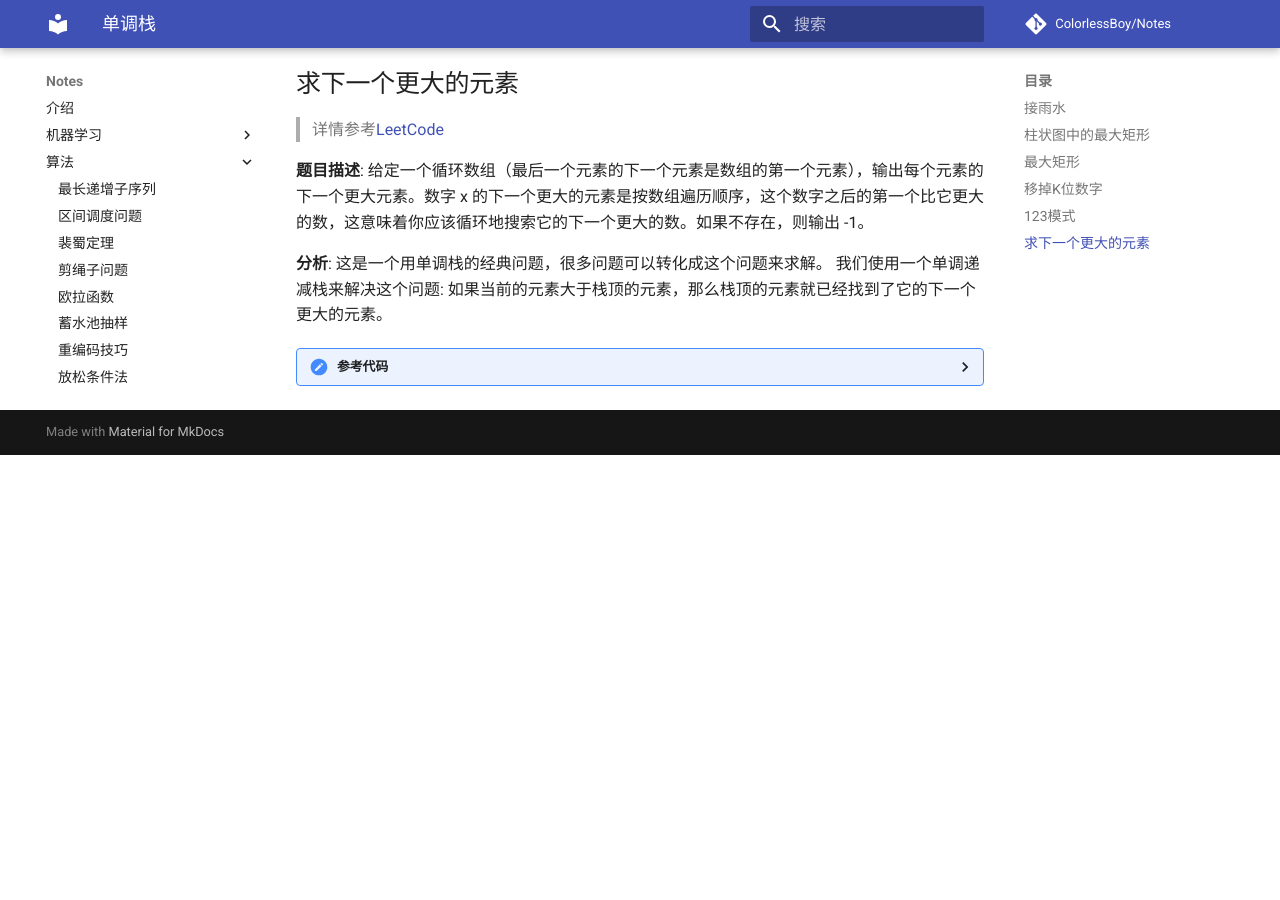
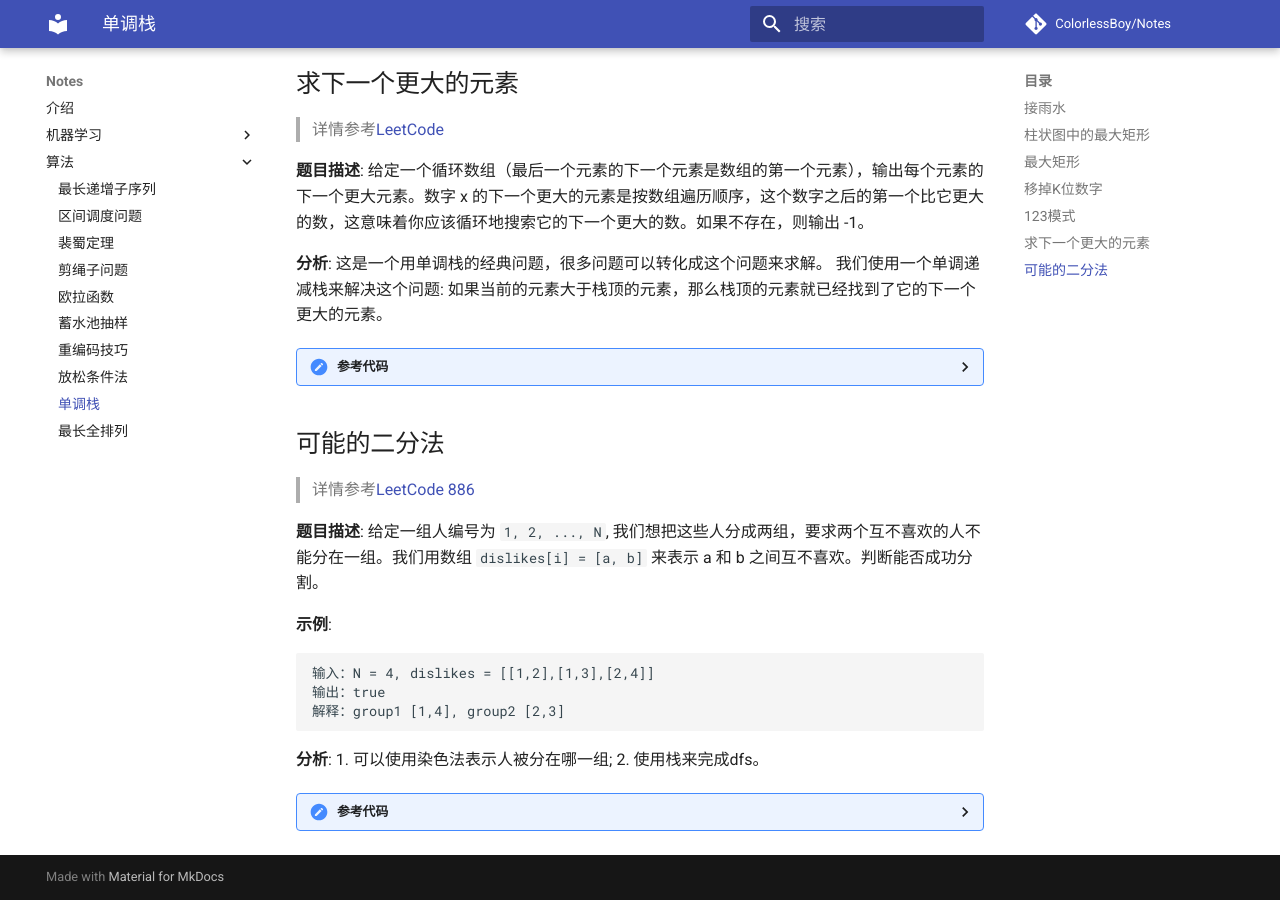
Before and after one commit to ColorlessBoy/Notes, an MkDocs documentation site: the page built from docs/Algorithms/09-单调栈.md, in a window 1280 px wide and 900 px high, scrolled down 3414 px. Built offline with MkDocs 1.6.1 and Material for MkDocs 9.7.7, drawn with Linux system fonts in a browser that asks for light colours; formulas are drawn with MathJax 3; comment, search, counter and statistics services are not loaded; before the commit the page ends 3869 px from its top, so only the background shows below that.

Commit message:
单调栈

````diff
--- a/docs/Algorithms/09-单调栈.md
+++ b/docs/Algorithms/09-单调栈.md
@@ -292,3 +292,55 @@
         }
     };
     ```
+
+## 可能的二分法
+> 详情参考[LeetCode 886](https://leetcode-cn.com/problems/possible-bipartition/)
+
+**题目描述**:
+给定一组人编号为 `1, 2, ..., N`, 我们想把这些人分成两组，要求两个互不喜欢的人不能分在一组。我们用数组 `dislikes[i] = [a, b]` 来表示 a 和 b 之间互不喜欢。判断能否成功分割。
+
+**示例**:
+```
+输入：N = 4, dislikes = [[1,2],[1,3],[2,4]]
+输出：true
+解释：group1 [1,4], group2 [2,3]
+```
+
+**分析**:
+1. 可以使用染色法表示人被分在哪一组;
+2. 使用栈来完成dfs。
+
+???参考代码
+    ```
+    class Solution {
+    public:
+        bool possibleBipartition(int N, vector<vector<int>>& dislikes) {
+            vector<vector<int>> graph(N+1);
+            vector<int> color(N+1, 0); // 使用 +1/-1表示两类
+            for(auto edge: dislikes) {
+                graph[edge[0]].push_back(edge[1]);
+                graph[edge[1]].push_back(edge[0]);
+            }
+            for(int i = 1; i <= N; ++i) {
+                if(color[i] != 0) continue;
+                stack<int> s; //使用栈来模拟dfs
+                s.push(i);
+                color[i] = 1; // 默认类型为1
+                while(!s.empty()) {
+                    int node = s.top(); s.pop();
+                    int c = color[node];
+                    for(auto next: graph[node]) {
+                        if(color[next] * c > 0) {
+                            return false;
+                        }
+                        else if(color[next] == 0) {
+                            s.push(next);
+                            color[next] = -c;
+                        }
+                    }
+                }
+            }
+            return true;
+        }
+    };
+    ```
--- a/mkdocs.yml
+++ b/mkdocs.yml
@@ -78,3 +78,4 @@
     - 重编码技巧: Algorithms/07-重编码技巧.md
     - 放松条件法: Algorithms/08-放松条件法.md
     - 单调栈: Algorithms/09-单调栈.md
+    - 最长全排列: Algorithms/10-最长全排列.md
````
Also changed, not shown: docs/Algorithms/10-最长全排列.md (added, +118 -0 lines).
